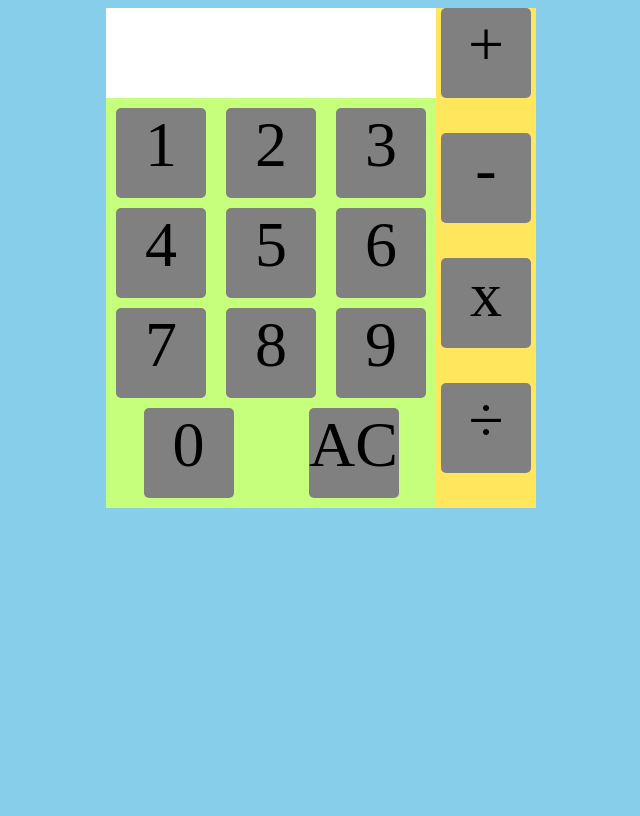
After one commit to edipsandesu/Study, a PHP site: page /portfolio_site/GAME/dentaku/main.php in a window 1280 px wide. The commit adds this page. Shown: the whole page, without its empty margins (234-874 px from the left). Run offline with PHP 8.4, Linux system fonts and the light colour scheme.

Commit message:
portfolio_site

```diff
--- a/portfolio_site/GAME/GAME.php
+++ b/portfolio_site/GAME/GAME.php
@@ -9,6 +9,7 @@
 <ul>
     <li><a href="shinkei/game.php">神経衰弱</a></li>
     <li><a href="zyanken/main.php">ジャンケン</a></li>
+    <li><a href="dentaku/main.php">電卓</a></li>
 </ul>
 </body>
 </html>
--- /dev/null
+++ b/portfolio_site/GAME/dentaku/game.css
@@ -0,0 +1,46 @@
+body{
+    text-align: center;
+    margin-left: auto;
+    margin-right: auto;
+    width: 600px;
+    height: 800px;
+    display: flex; /*対象範囲の物をを横に並べる*/
+    flex-wrap: wrap; /*親要素の範囲を超えると子要素が(この場合card)次に折り返す*/
+    background-color: skyblue;
+}
+
+.box{
+    width: 330px;
+    height: 500px;
+    display: flex; /*対象範囲の物をを横に並べる*/
+    flex-wrap: wrap; /*親要素の範囲を超えると子要素が(この場合card)次に折り返す*/
+    background-color: rgb(198, 255, 124);
+}
+
+.gamen{
+    text-align: center;
+    width: 100%;
+    height: 90px;
+    font-size: 40px;
+    background-color: white;
+}
+
+.val{
+    cursor: pointer;
+    text-align: center;
+    margin-left: auto;
+    margin-right: auto;
+    width: 90px;
+    height: 90px;
+    background-color: gray;
+    font-size: 64px;
+    border-radius: 5px;
+}
+
+.enzan{
+    background-color: rgb(255, 230, 92);
+    width: 100px;
+    height: 500px;
+    display: flex;
+    flex-wrap: wrap;
+}
--- /dev/null
+++ b/portfolio_site/GAME/dentaku/game.js
@@ -0,0 +1,20 @@
+"use strict"
+{
+
+    let gamen = document.querySelector(".gamen");
+    let val = Array(10);
+
+    for(let i=0; i < 10; i++){
+        val[i] = document.querySelectorAll(".val")[i];
+    }
+
+    for(let i=0; i< 10; i++){
+        val[i].addEventListener("click",function(){
+            if(val[i].textContent == "0"){
+                gamen.textContent += 0;
+            } else{
+                gamen.textContent += (i + 1);
+            }
+        });
+    }
+}
--- /dev/null
+++ b/portfolio_site/GAME/dentaku/main.php
@@ -0,0 +1,35 @@
+<!--これはまだ作り途中のプログラムです。-->
+
+<!DOCTYPE html>
+<html lang="ja">
+<head>
+  <meta charset="utf-8">
+  <meta name="viewport" content="width=device-width, initial-scale=1">
+  <title>電卓</title>
+  <link rel="stylesheet" href="game.css">
+</head>
+<body>
+<div class="box">
+  <div class="gamen"></div>
+    <div class="val">1</div>
+    <div class="val">2</div>
+    <div class="val">3</div>
+    <div class="val">4</div>
+    <div class="val">5</div>
+    <div class="val">6</div>
+    <div class="val">7</div>
+    <div class="val">8</div>
+    <div class="val">9</div>
+    <div class="val">0</div>
+    <div class="val">AC</div>
+</div>
+<div class="enzan">
+  <div class="val">+</div>
+  <div class="val">-</div>
+  <div class="val">x</div>
+  <div class="val">÷</div>
+</class>
+
+<script src="game.js"></script>
+</body>
+</html>
--- a/portfolio_site/GAME/shinkei/game.php
+++ b/portfolio_site/GAME/shinkei/game.php
@@ -6,7 +6,7 @@ date_default_timezone_set('Asia/Tokyo');
 <html lang="ja">
 <head>
 <meta charset="utf-8">
-  <title>ゲーム</title>
+  <title>神経衰弱</title>
   <link rel="stylesheet" href="game.css">
 </head>
 <body>
--- a/portfolio_site/GAME/zyanken/main.php
+++ b/portfolio_site/GAME/zyanken/main.php
@@ -1,10 +1,9 @@
-<!--これはまだ作り途中のプログラムです。-->
-
 <!DOCTYPE html>
 <html lang="ja">
 <head>
   <meta charset="utf-8">
   <meta name="viewport" content="width=device-width, initial-scale=1">
+  <title>ジャンケン</title>
   <link rel="stylesheet" href="game.css">
 </head>
 <body>
```
